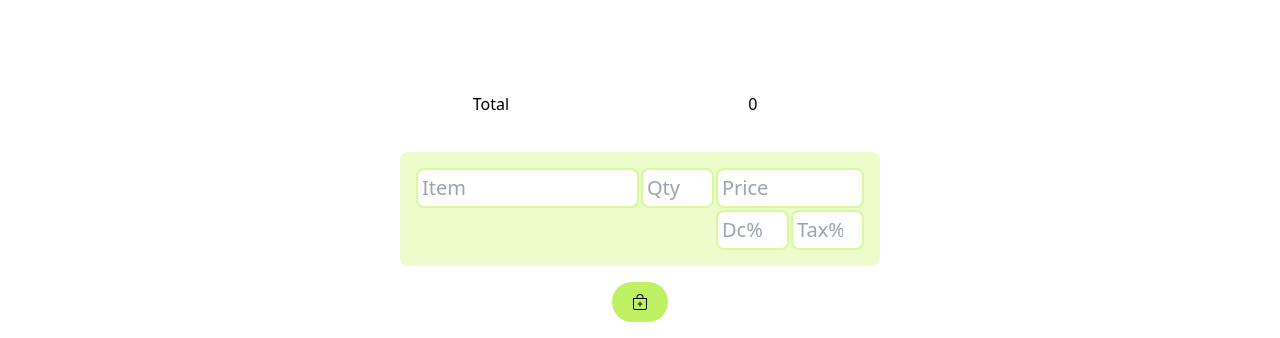
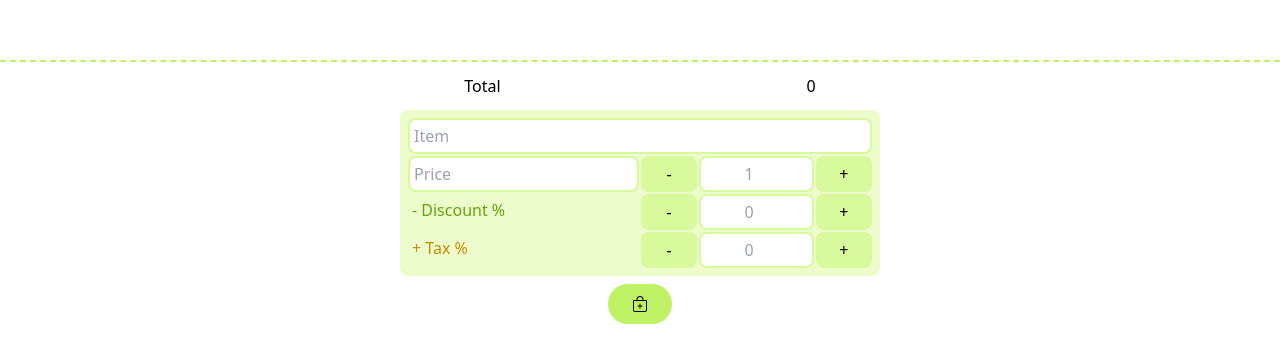
Before and after one commit to anamidev/cart-calculator, a Next.js app: page / in a window 1280 px wide. Shown: the part 462-800 px from the top of the page. Built offline with nearby package versions, Linux system fonts and the light colour scheme.

Commit message:
0.3.0 - Base MVP Cart calculator

```diff
--- a/components/Cart_Item.js
+++ b/components/Cart_Item.js
@@ -9,28 +9,51 @@ export default function Cart_Item({item}) {
     }
 
     return (
-        <div className={'p-4 grid grid-cols-7 gap-0.5'}>
+        <div className={'grid grid-cols-8 gap-0.5 bg-lime-50 rounded-lg border-2 border-lime-100 mb-2'}>
             <button
                 className={'col-span-1 row-span-2 p-1'}
                 onClick={deleteItem}
             >
-                <BsTrash className={'text-red-500'}/>
+                <BsTrash className={'text-red-500 w-full h-6'}/>
             </button>
-            <div className={'col-span-3 p-1'}>
+            <div className={'col-span-4 p-1'}>
                 {item.item}
             </div>
-            <div className={'col-span-1 p-1'}>
-                {item.quantity}
-            </div>
-            <div className={'col-span-2 p-1'}>
+            <div className={'col-span-3 p-1 text-right'}>
                 {item.priceTotal}
             </div>
-            <div className={'col-start-2 col-span-2 p-1'}>
-                Tax: {item.tax}%
+            <div className={'col-start-2 col-span-2 p-1 text-lime-600'}>
+                D: -{item.discount}%
             </div>
-            <div className={'col-span-2 p-1'}>
-                Dc: {item.discount}%
+            <div className={'col-span-2 p-1 text-yellow-600'}>
+                T: +{item.tax}%
+            </div>
+            <div className={'col-span-3 p-1 text-right'}>
+                x{item.quantity}
             </div>
         </div>
+        // <div className={'grid grid-cols-7 gap-0.5'}>
+        //     <button
+        //         className={'col-span-1 row-span-2 p-1'}
+        //         onClick={deleteItem}
+        //     >
+        //         <BsTrash className={'text-red-500'}/>
+        //     </button>
+        //     <div className={'col-span-3 p-1'}>
+        //         {item.item}
+        //     </div>
+        //     <div className={'col-span-1 p-1'}>
+        //         {item.quantity}
+        //     </div>
+        //     <div className={'col-span-2 p-1'}>
+        //         {item.priceTotal}
+        //     </div>
+        //     <div className={'col-start-2 col-span-2 p-1'}>
+        //         Tax: {item.tax}%
+        //     </div>
+        //     <div className={'col-span-2 p-1'}>
+        //         Dc: {item.discount}%
+        //     </div>
+        // </div>
     )
 }
--- a/components/Footer.js
+++ b/components/Footer.js
@@ -3,7 +3,7 @@ import Total from "@/components/Total";
 
 export default function Footer() {
     return (
-        <div className={'fixed bottom-0 left-0 bg-white w-full'}>
+        <div className={'fixed bottom-0 left-0 bg-white w-full border-t-2 border-dashed border-t-lime-300 '}>
             <div className={'max-w-lg mx-auto'}>
                 <Total/>
                 <NewItem/>
--- a/components/Layout.js
+++ b/components/Layout.js
@@ -3,7 +3,7 @@ import Footer from "@/components/Footer";
 export default function Layout({children}) {
     return (
         <>
-            <main className={'pb-52 max-w-lg mx-auto'}>
+            <main className={'px-4 pt-4 pb-72 max-w-lg mx-auto'}>
                 {children}
             </main>
             <Footer/>
--- a/components/NewItem.js
+++ b/components/NewItem.js
@@ -1,9 +1,13 @@
 import {BsBagPlus} from "react-icons/bs";
-import {useDispatch} from "react-redux";
+import {useDispatch, useSelector} from "react-redux";
 import {shopActions} from "@/redux/slices/shop";
+import {useRef} from "react";
 
 export default function NewItem() {
+    const formRef = useRef();
     const dispatch = useDispatch();
+    const {settings} = useSelector(state => state.shop);
+
     const addItem = (e) => {
         e.preventDefault();
         const {item, quantity, price, discount, tax} = e.target;
@@ -17,50 +21,137 @@ export default function NewItem() {
         }));
         e.target.reset();
     }
+    const icQty = () => {
+        if (!formRef.current.quantity.value) {
+            formRef.current.quantity.value = 2;
+        } else {
+            formRef.current.quantity.value = Number(formRef.current.quantity.value) + 1;
+        }
+    }
+    const dcQty = () => {
+        if (formRef.current.quantity.valueAsNumber > 1) {
+            formRef.current.quantity.value = Number(formRef.current.quantity.value) - 1;
+        }
+    }
+    const icDc = () => {
+        if (!formRef.current.discount.value) {
+            formRef.current.discount.value = 1;
+        } else if (formRef.current.discount.valueAsNumber < 100) {
+            formRef.current.discount.value = Number(formRef.current.discount.value) + 1;
+        }
+    }
+    const dcDc = () => {
+        if (formRef.current.discount.valueAsNumber > 0) {
+            formRef.current.discount.value = Number(formRef.current.discount.value) - 1;
+        }
+    }
+    const icTx = () => {
+        formRef.current.tax.value = Number(formRef.current.tax.value) + 1;
+    }
+    const dcTx = () => {
+        formRef.current.tax.value = Number(formRef.current.tax.value) - 1;
+    }
 
     return (
         <form
-            className={'flex flex-col items-center max-w-lg m-auto p-4'}
+            className={'flex flex-col items-center max-w-lg m-auto px-4 py-2'}
             onSubmit={addItem}
+            ref={formRef}
         >
-            <div className={'grid grid-cols-6 gap-0.5 p-4 bg-lime-100 w-full rounded-lg'}>
+
+            <div className={'grid grid-cols-8 gap-0.5 p-2 bg-lime-100 w-full rounded-lg'}>
                 <input
                     type="text"
                     name={'item'}
                     placeholder={'Item'}
-                    className={'col-span-3 border-2 border-lime-200 rounded-lg p-1 text-xl'}
-                />
-                <input
-                    type="number"
-                    name={'quantity'}
-                    placeholder={'Qty'}
-                    className={'col-span-1 border-2 border-lime-200 rounded-lg p-1 text-xl'}
+                    className={'col-span-8 border-2 border-lime-200 rounded-lg p-1'}
                 />
                 <input
                     type="number"
                     name={'price'}
                     placeholder={'Price'}
-                    className={'col-span-2 border-2 border-lime-200 rounded-lg p-1 text-xl'}
+                    className={'col-span-4 border-2 border-lime-200 rounded-lg p-1'}
                 />
+                <button
+                    className={'bg-lime-200 col-span-1 rounded-lg p-1'}
+                    type={'button'}
+                    onClick={dcQty}
+                >
+                    -
+                </button>
+                <input
+                    type="number"
+                    name={'quantity'}
+                    min={1}
+                    placeholder={'1'}
+                    className={'col-span-2 border-2 border-lime-200 rounded-lg p-1 text-center'}
+                />
+                <button
+                    className={'bg-lime-200 col-span-1 rounded-lg p-1'}
+                    type={'button'}
+                    onClick={icQty}
+                >
+                    +
+                </button>
+                <div className={'col-span-4 p-1 text-lime-600'}>
+                    - Discount %
+                </div>
+                <button
+                    className={'bg-lime-200 col-span-1 rounded-lg p-1'}
+                    type={'button'}
+                    onClick={dcDc}
+                >
+                    -
+                </button>
                 <input
                     type="number"
                     name={'discount'}
-                    placeholder={'Dc%'}
-                    className={'col-start-5 col-span-1 border-2 border-lime-200 rounded-lg p-1 text-xl'}
+                    min={0}
+                    max={100}
+                    placeholder={`${settings.discount}`}
+                    className={'col-span-2 border-2 border-lime-200 rounded-lg p-1 text-center'}
                 />
+                <button
+                    className={'bg-lime-200 col-span-1 rounded-lg p-1'}
+                    type={'button'}
+                    onClick={icDc}
+                >
+                    +
+                </button>
+                <div className={'col-span-4 p-1 text-yellow-600'}>
+                    + Tax %
+                </div>
+                <button
+                    className={'bg-lime-200 col-span-1 rounded-lg p-1'}
+                    type={'button'}
+                    onClick={dcTx}
+                >
+                    -
+                </button>
                 <input
                     type="number"
                     name={'tax'}
-                    placeholder={'Tax%'}
-                    className={'col-span-1 border-2 border-lime-200 rounded-lg p-1 text-xl'}
+                    placeholder={`${settings.tax}`}
+                    className={'col-span-2 border-2 border-lime-200 rounded-lg p-1 text-center'}
                 />
+                <button
+                    className={'bg-lime-200 col-span-1 rounded-lg p-1'}
+                    type={'button'}
+                    onClick={icTx}
+                >
+                    +
+                </button>
             </div>
-            <button
-                className={'w-14 h-10 mt-4 bg-lime-300 rounded-full'}
-                type={'submit'}
-            >
-                <BsBagPlus className={'m-auto'}/>
-            </button>
+
+            <div className={'pt-2'}>
+                <button
+                    className={'w-16 h-10 bg-lime-300 rounded-full'}
+                    type={'submit'}
+                >
+                    <BsBagPlus className={'m-auto'}/>
+                </button>
+            </div>
+
         </form>
     )
 }
--- a/components/Total.js
+++ b/components/Total.js
@@ -3,11 +3,11 @@ import {useSelector} from "react-redux";
 export default function Total() {
     const {total} = useSelector(state => state.shop.cart);
     return (
-        <div className={'p-4 grid grid-cols-7 gap-0.5'}>
-            <div className={'col-start-2 col-span-4 p-1'}>
+        <div className={'px-4 pt-2 grid grid-cols-8 gap-0.5'}>
+            <div className={'col-start-2 col-span-3 p-1'}>
                 Total
             </div>
-            <div className={'col-span-2 p-1'}>
+            <div className={'col-span-3 p-1 text-right'}>
                 {total}
             </div>
         </div>
--- a/package.json
+++ b/package.json
@@ -1,6 +1,6 @@
 {
   "name": "shopping-list",
-  "version": "0.2.1",
+  "version": "0.3.0",
   "private": true,
   "scripts": {
     "dev": "next dev",
```
